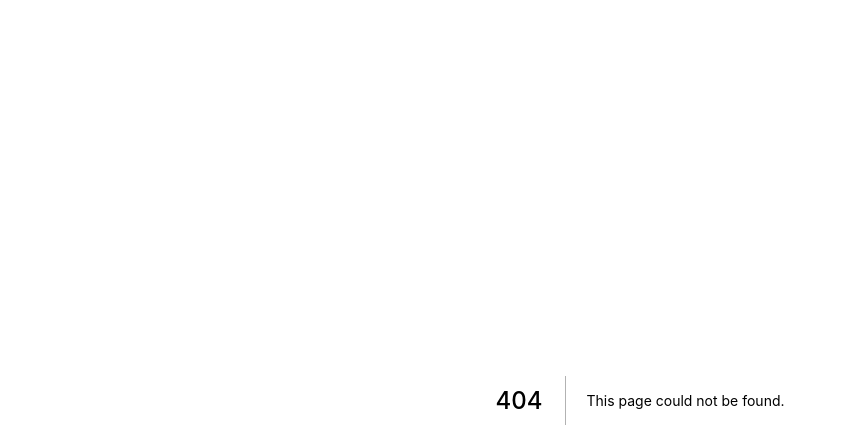
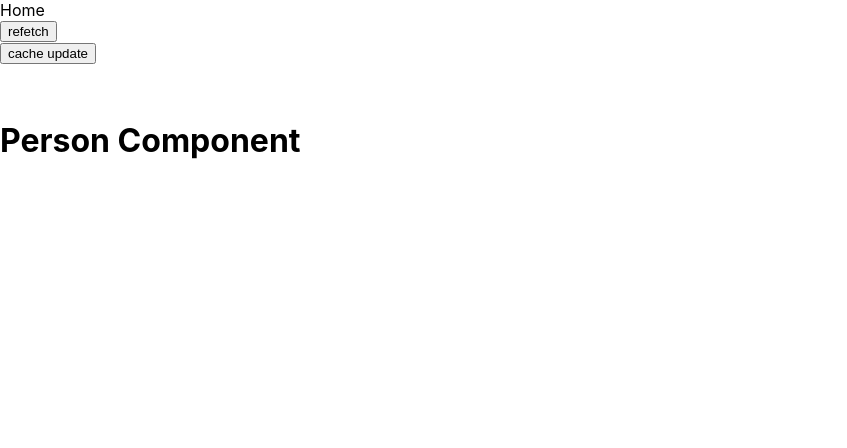
Before and after one commit to chane81/react-query-tutorial, a Next.js app: page /person in a window 1280 px wide. Before the commit this address had no page. Shown: the top 448 px of the page, without its empty margins (0-847 px from the left). Built offline with nearby package versions, Linux system fonts and the light colour scheme.

Commit message:
Add query example

```diff
--- /dev/null
+++ b/pages/person/index.tsx
@@ -0,0 +1,77 @@
+import { FC } from 'react';
+import Link from 'next/link';
+import { useQuery, UseQueryResult, useQueryClient } from 'react-query';
+import PersonInfo from '~/components/PersonInfo';
+import { IPerson } from '~/types/IPerson';
+
+export const fetchPerson = async (): Promise<IPerson> => {
+  const res = await fetch(`/api/person`);
+
+  if (res.ok) {
+    return res.json();
+  }
+  throw new Error('Network response not ok'); // need to throw because react-query functions need to have error thrown to know its in error state
+};
+
+const PersonPage: FC = () => {
+  const queryClient = useQueryClient();
+  const {
+    isLoading,
+    isError,
+    error,
+    data,
+    refetch
+  }: UseQueryResult<IPerson, Error> = useQuery<IPerson, Error>(
+    'person',
+    fetchPerson,
+    {
+      enabled: false
+    }
+    // {
+    //   staleTime: 5 * 1000, // 5 seconds
+    // }
+  );
+
+  if (isLoading) {
+    return (
+      <div>
+        <p>Loading...</p>
+      </div>
+    );
+  }
+  if (isError) return <p>Boom boy: Error is -- {error?.message}</p>;
+
+  const handleRefetch = () => {
+    refetch();
+  };
+
+  const handleCacheUpdate = () => {
+    queryClient.setQueryData<IPerson>('person', {
+      age: 21,
+      id: '2',
+      name: '캐시 변경'
+    });
+  };
+
+  return (
+    <>
+      <Link href='/'>
+        <a>Home</a>
+      </Link>
+      <div>
+        <button onClick={handleRefetch}>refetch</button>
+      </div>
+      <div>
+        <button onClick={handleCacheUpdate}>cache update</button>
+      </div>
+      <p>{data?.id}</p>
+      <p>{data?.name}</p>
+      <p>{data?.age}</p>
+      <br />
+      <h1>Person Component</h1>
+      <PersonInfo />
+    </>
+  );
+};
+
+export default PersonPage;
```
